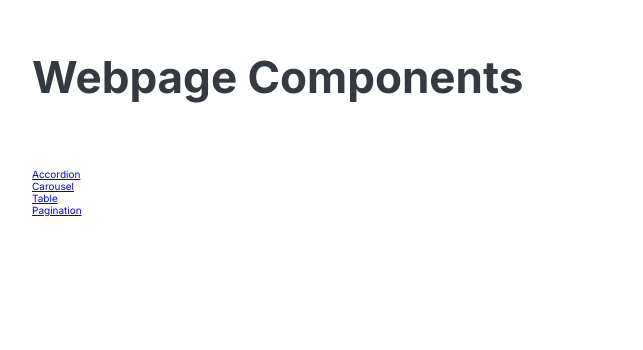
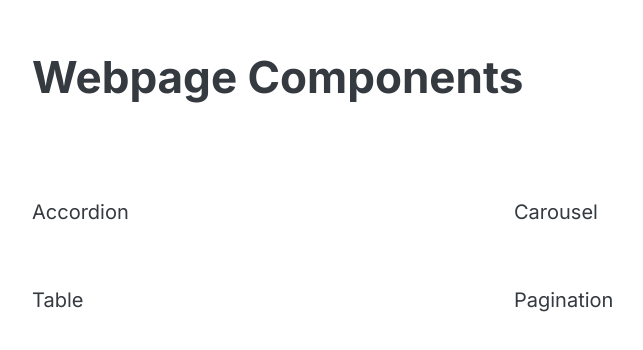
Before and after one commit to H4m3d84/webpageComponents, a website: page index.html in a window 1280 px wide. Shown: the whole page, without its empty margins (158-801 px from the left). Drawn offline with Linux system fonts and the light colour scheme.

Commit message:
set layout to home page

```diff
--- a/index.html
+++ b/index.html
@@ -15,22 +15,26 @@
   </head>
   <body>
     <div class="container">
-      <h1 class="heading-primary">Webpage Components</h1>
-      <div class="camponent-accordion">
-        <a href="./accordion.html" class="camponent-accordion__link"
-          ><img src="#" alt="" /><span>Accordion</span></a
-        >
-        <div class="camponent-carousel">
-          <a href="./carousel.html" class="camponent-carousel__link"
+      <h1 class="heading-primary u-m-b-vl">Webpage Components</h1>
+      <div class="components">
+        <div class="components__accordion">
+          <a href="./accordion.html" class="components__accordion__link"
+            ><img src="#" alt="" /><span>Accordion</span></a
+          >
+        </div>
+
+        <div class="components__carousel">
+          <a href="./carousel.html" class="components__carousel__link"
             >Carousel</a
           >
         </div>
-        <div class="component-table">
-          <a href="./table.html" class="component-table__link">Table</a>
+
+        <div class="components__table">
+          <a href="./table.html" class="components__table__link">Table</a>
         </div>
 
-        <div class="component-pagination">
-          <a href="./pagination.html" class="component-pagination__link"
+        <div class="components__pagination">
+          <a href="./pagination.html" class="components__pagination__link"
             >Pagination</a
           >
         </div>
--- a/sass/pages/_home.scss
+++ b/sass/pages/_home.scss
@@ -2,3 +2,20 @@
   width: 90rem;
   margin: 5rem auto;
 }
+
+.components {
+  display: grid;
+  grid-template-columns: repeat(2, 1fr);
+  gap: 6.4rem;
+
+  &__accordion,
+  &__carousel,
+  &__table,
+  &__pagination {
+    &__link {
+      text-decoration: none;
+      color: $color-gray-dark;
+      font-size: 2rem;
+    }
+  }
+}
```
Also changed, not shown: style/output.css, 1 other file.
